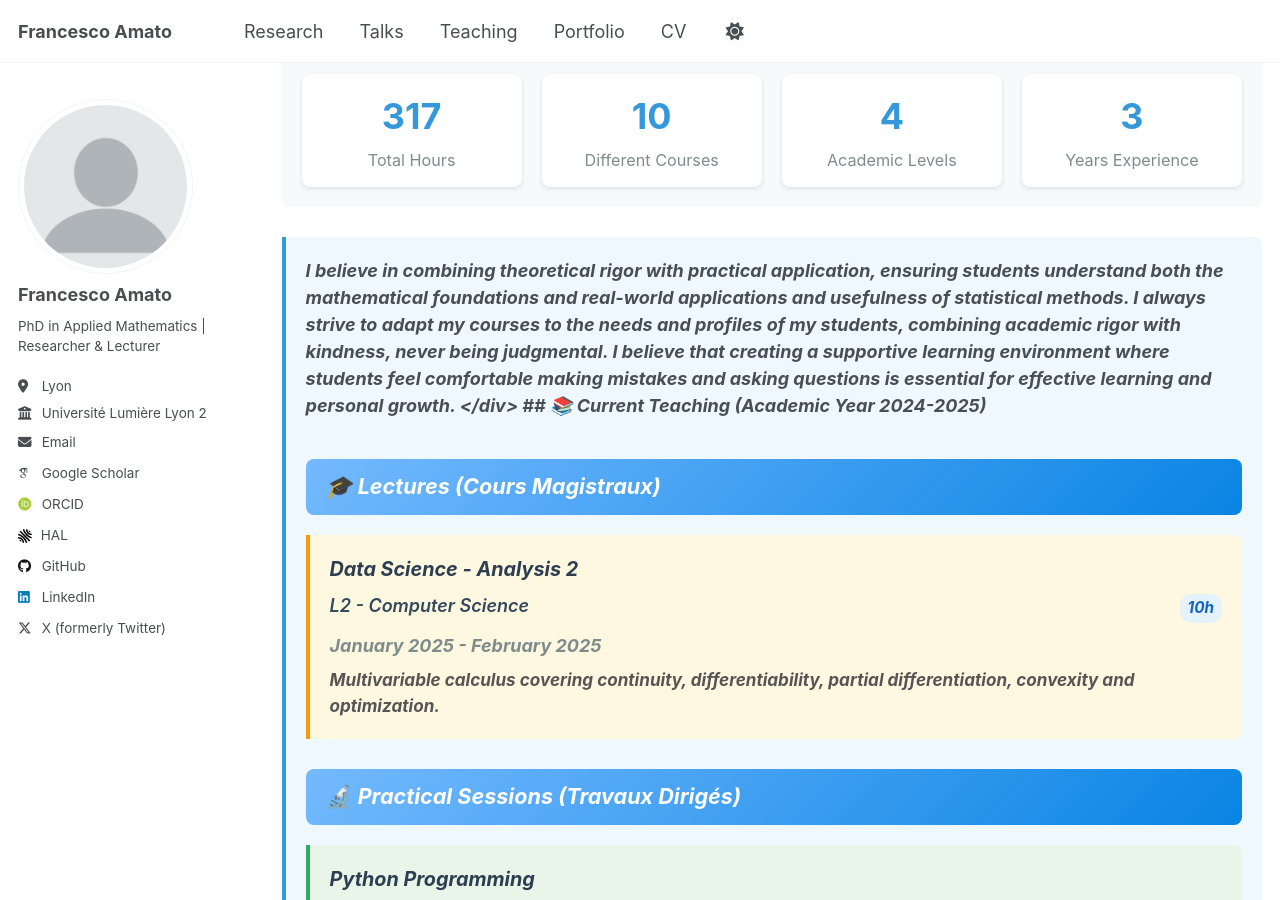
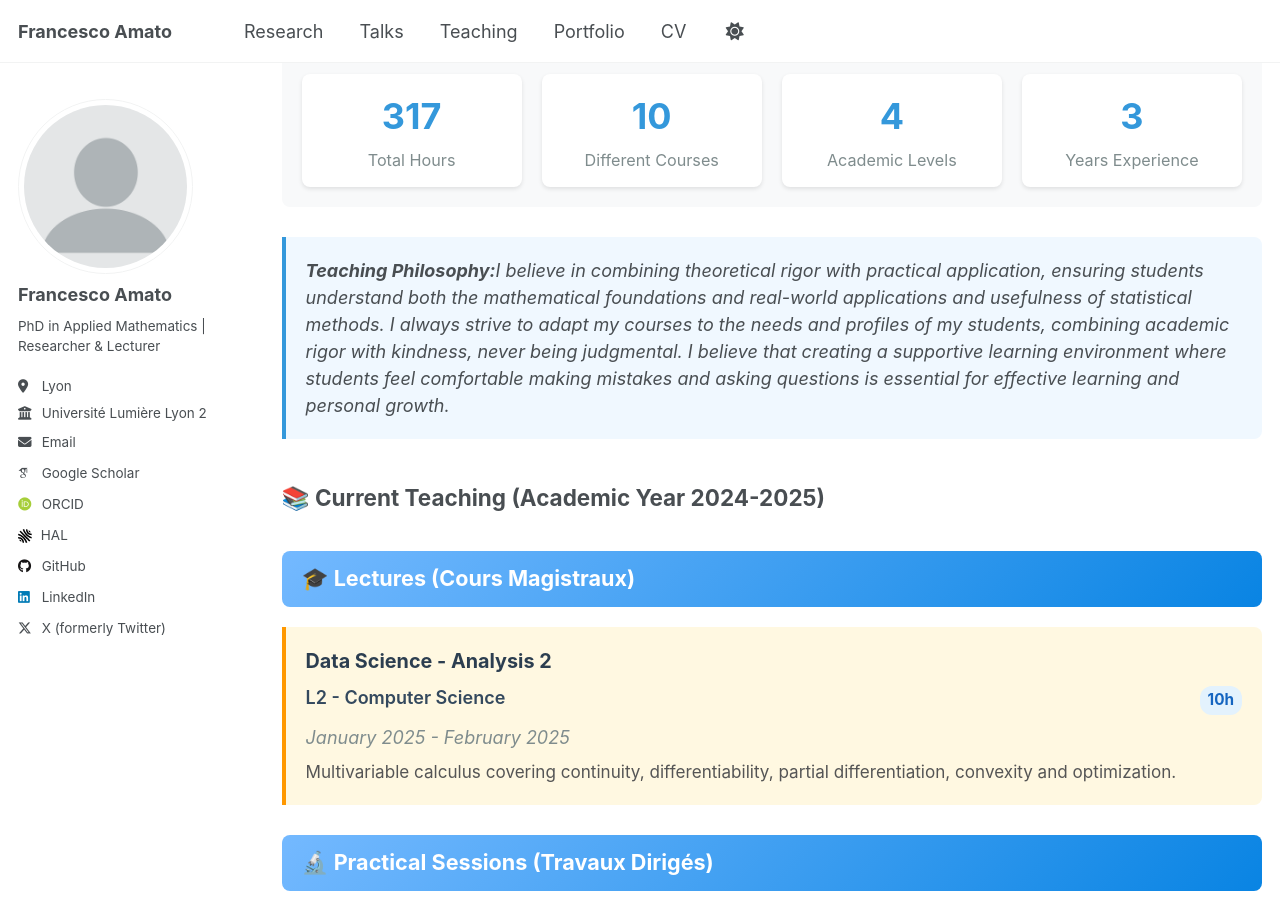
Before and after one commit to FraAmato/FraAmato.github.io, a Jekyll site: the page built from _pages/teaching.md, in a window 1280 px wide and 900 px high, scrolled down 527 px. Built offline with Jekyll 4.4.1, drawn with Linux system fonts in a browser that asks for light colours; some web fonts are replaced; a script that is not in the unit is left out; some of the changed text lies outside the part shown.

Commit message:
Update teaching.md

```diff
--- a/_pages/teaching.md
+++ b/_pages/teaching.md
@@ -211,7 +211,7 @@ author_profile: true
 </div>
 
 <div class="teaching-philosophy">
-  <strong>I believe in combining theoretical rigor with practical application, ensuring students understand both the mathematical foundations and real-world applications and usefulness of statistical methods. I always strive to adapt my courses to the needs and profiles of my students, combining academic rigor with kindness, never being judgmental. I believe that creating a supportive learning environment where students feel comfortable making mistakes and asking questions is essential for effective learning and personal growth.
+ <strong>Teaching Philosophy:</strong>I believe in combining theoretical rigor with practical application, ensuring students understand both the mathematical foundations and real-world applications and usefulness of statistical methods. I always strive to adapt my courses to the needs and profiles of my students, combining academic rigor with kindness, never being judgmental. I believe that creating a supportive learning environment where students feel comfortable making mistakes and asking questions is essential for effective learning and personal growth.
 </div>
 
 ## 📚 Current Teaching (Academic Year 2024-2025)
```
